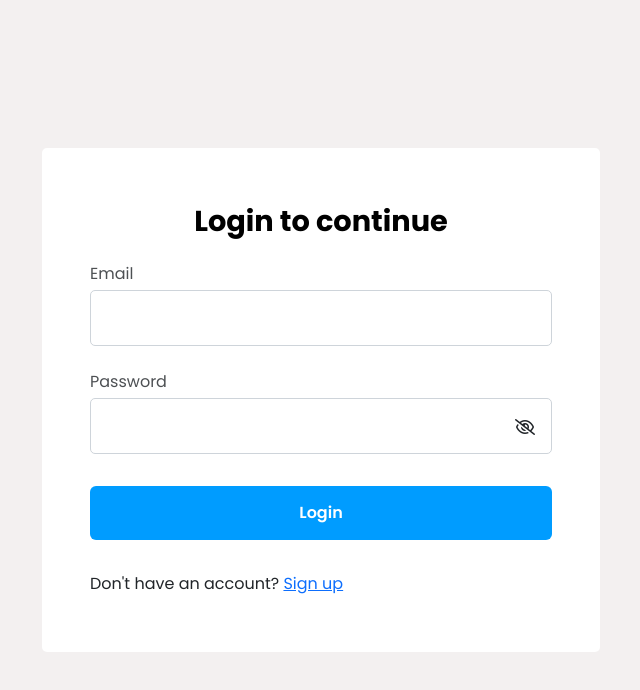
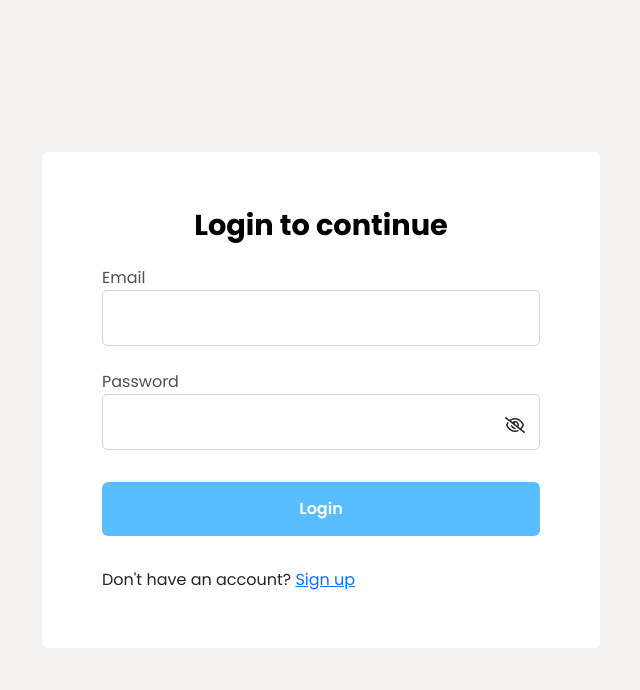
Before and after one commit to Cyber9jaDev/Car-Booking-System, a React (Vite) app in the folder client/: page /login in a window 1280 px wide. Shown: the top 690 px of the page, without its empty margins (319-959 px from the left). Built offline with nearby package versions, Linux system fonts and the light colour scheme.

Commit message:
updated signup smf login page

```diff
--- a/client/src/pages/users/Login.tsx
+++ b/client/src/pages/users/Login.tsx
@@ -50,9 +50,11 @@ const Login = () => {
             <h4 className='text-center'>Login to continue</h4>
           </header>
 
-          <div className='wrapper mt-3'>
+          <div className="container-lg">
+            <div className="row">
+              <div className="col-12">
                 <div className="form-group mb-4">
-              <label className='d-block my-1' htmlFor="email">Email</label>
+                  <label className='d-block' htmlFor="email">Email</label>
                   <input
                     required
                     className='d-block form-control'
@@ -62,8 +64,10 @@ const Login = () => {
                     onChange={(e) => setUserFormData({ ...userFormData, email: e.target.value })}
                   />
                 </div>
+              </div>
+              <div className="col-12">
                 <div className="form-group mb-4">
-              <label className='d-block my-1' htmlFor="password">Password</label>
+                  <label className='d-block' htmlFor="password">Password</label>
                   <input
                     required
                     className='d-block form-control'
@@ -77,11 +81,15 @@ const Login = () => {
                     onClick={() => !password.length ? null : setIsVisiblePassword(!isVisiblePassword)}>
                   </i>
                 </div>
-
-            <button disabled={ isLoading } type="submit" className="btn w-100 my-2">{isLoading ? 'Loading...' : 'Login'}</button>
-
+              </div>
+              <div className="col-12">
+                <button
+                  // disabled={ isLoading }
+                  disabled = { email==='' ||  password==='' || isLoading }
+                  type="submit" className="btn w-100 my-2">{isLoading ? 'Loading...' : 'Login'}</button>
                 <p className="my-4">Don't have an account? <Link to='/register'>Sign up</Link></p>
-
+              </div>
+            </div>
           </div>
         </form>
       </div>
```
Lines whose indentation alone changed are shown as unchanged.
